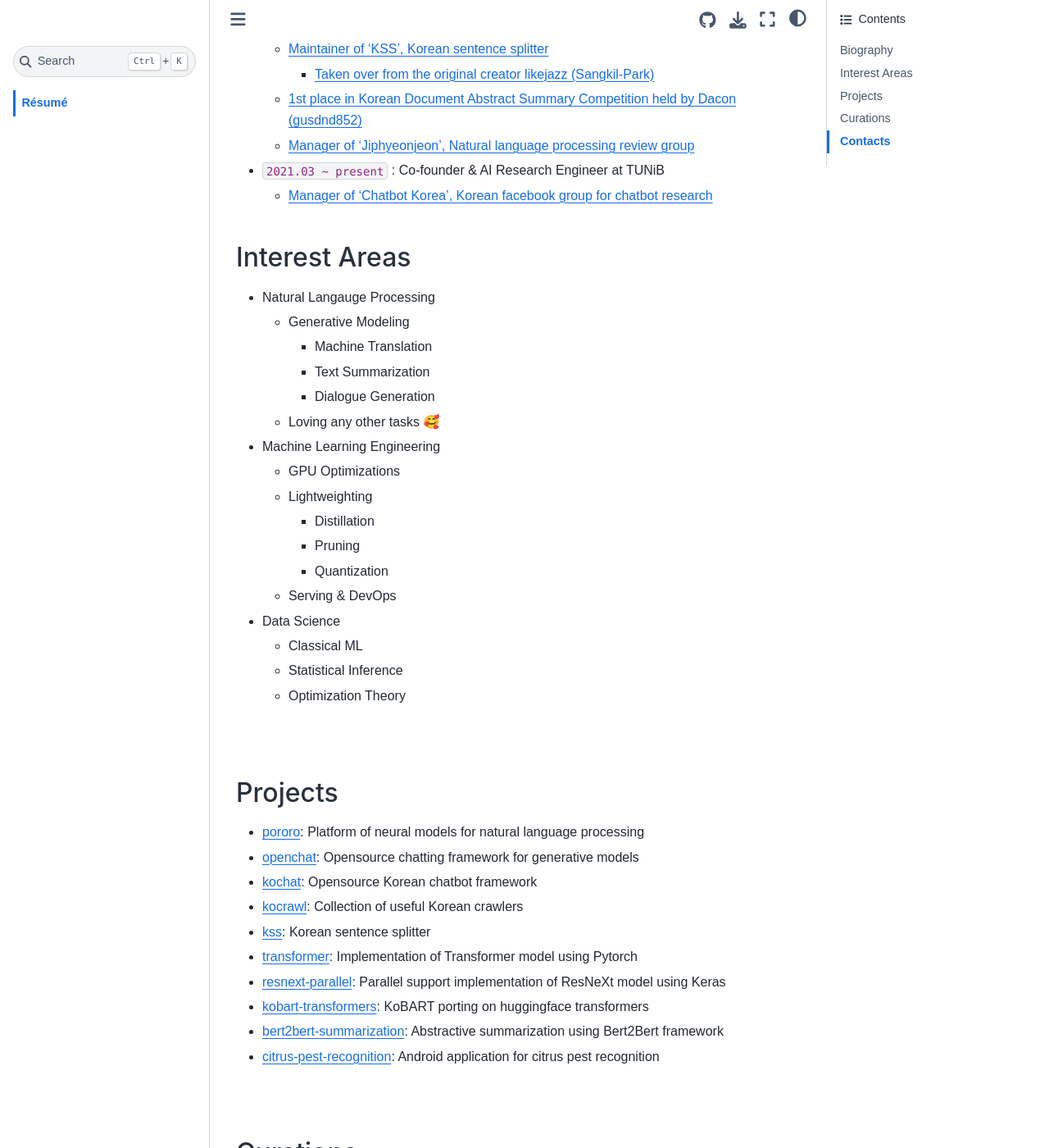
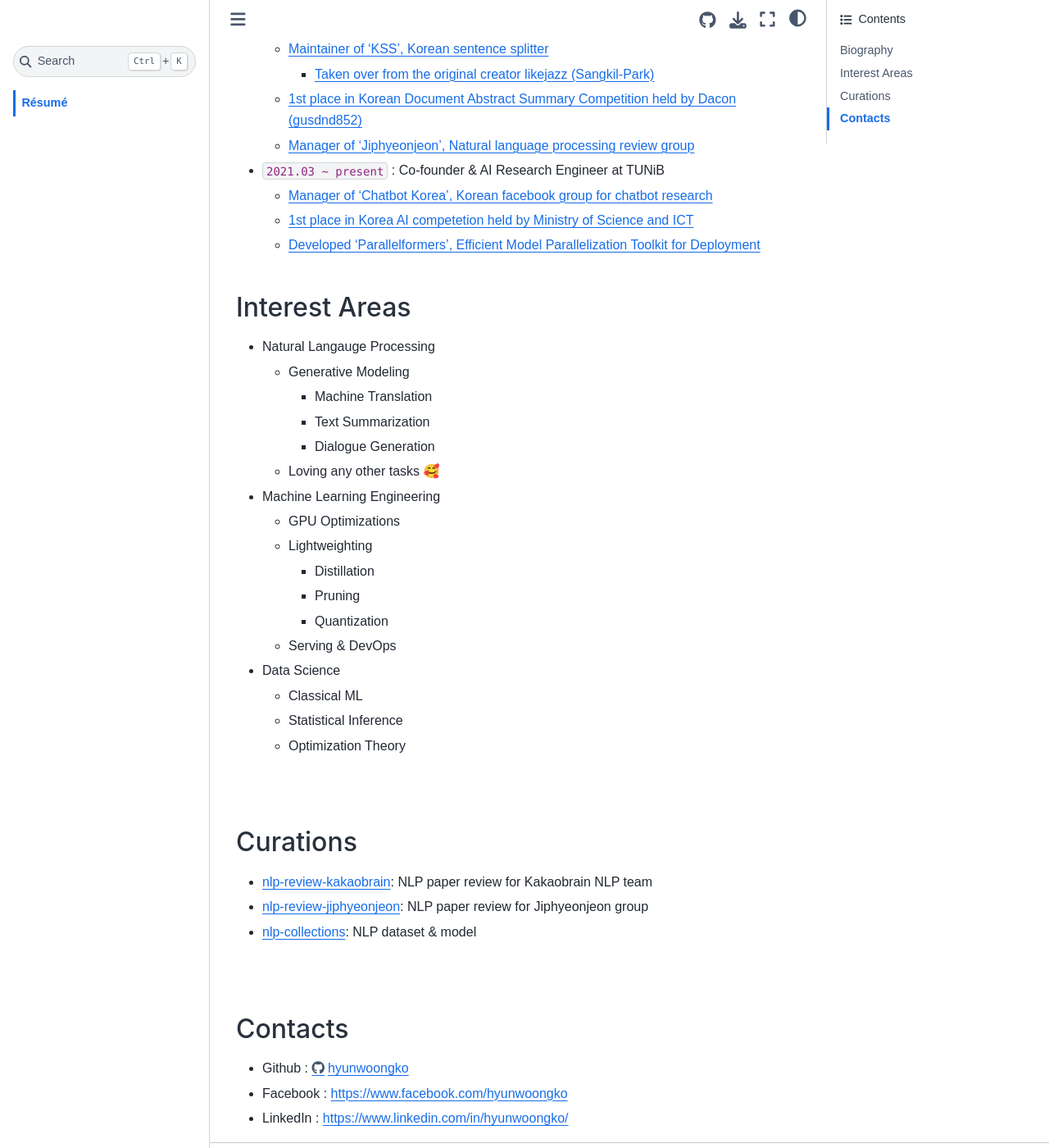
Before and after one commit to hyunwoongko/hyunwoongko, a Jupyter Book: the page built from blog/docs/resume.md, in a window 1280 px wide and 1400 px high, scrolled down 1637 px. Shown: the whole window at 82% size. Built offline with Jupyter Book 1.0.4 settings and Sphinx 7.4.7 and the Sphinx Book theme 1.1.4, drawn with Linux system fonts in a browser that asks for light colours; some web fonts are replaced.

Commit message:
Update resume.md

```diff
--- a/blog/docs/resume.md
+++ b/blog/docs/resume.md
@@ -48,7 +48,9 @@ Hello, my name is Hyunwoong Ko. I graduated from Chonbuk University majoring in
   - [Manager of 'Jiphyeonjeon', Natural language processing review group](https://github.com/jiphyeonjeon/nlp-review)
 - `2021.03 ~ present` : Co-founder & AI Research Engineer at TUNiB
   - [Manager of 'Chatbot Korea', Korean facebook group for chatbot research](facebook.com/groups/ChatbotDevKR)
-<br>
+  - [1st place in Korea AI competetion held by Ministry of Science and ICT](https://m.etnews.com/20210715000270)
+  - [Developed 'Parallelformers', Efficient Model Parallelization Toolkit for Deployment](https://github.com/tunib-ai/parallelformers)
+  <br>
 
 ### Interest Areas
 - Natural Langauge Processing
@@ -71,20 +73,6 @@ Hello, my name is Hyunwoong Ko. I graduated from Chonbuk University majoring in
 
 <br>
 
-### Projects
-- [pororo](https://github.com/kakaobrain/pororo): Platform of neural models for natural language processing
-- [openchat](https://github.com/hyunwoongko/openchat): Opensource chatting framework for generative models
-- [kochat](https://github.com/hyunwoongko/kochat): Opensource Korean chatbot framework
-- [kocrawl](https://github.com/hyunwoongko/kocrawl): Collection of useful Korean crawlers
-- [kss](https://github.com/hyunwoongko/kss): Korean sentence splitter
-- [transformer](https://github.com/hyunwoongko/transformer): Implementation of Transformer model using Pytorch
-- [resnext-parallel](https://github.com/hyunwoongko/resnext-parallel): Parallel support implementation of ResNeXt model using Keras
-- [kobart-transformers](https://github.com/hyunwoongko/kobart-transformers): KoBART porting on huggingface transformers
-- [bert2bert-summarization](https://github.com/hyunwoongko/bert2bert-summarization): Abstractive summarization using Bert2Bert framework
-- [citrus-pest-recognition](https://github.com/hyunwoongko/citrus-pest-disease-recognition): Android application for citrus pest recognition
-
-<br>
-
 ### Curations
 - [nlp-review-kakaobrain](https://github.com/kakaobrain/nlp-paper-reading): NLP paper review for Kakaobrain NLP team
 - [nlp-review-jiphyeonjeon](https://github.com/jiphyeonjeon/nlp-review): NLP paper review for Jiphyeonjeon group
```
